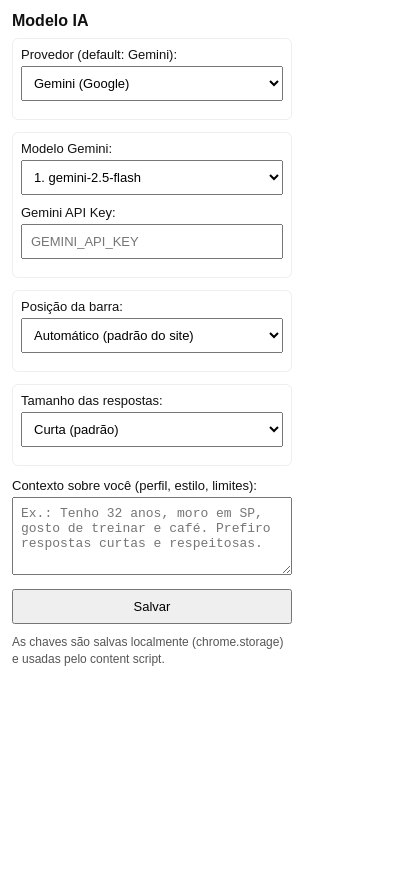
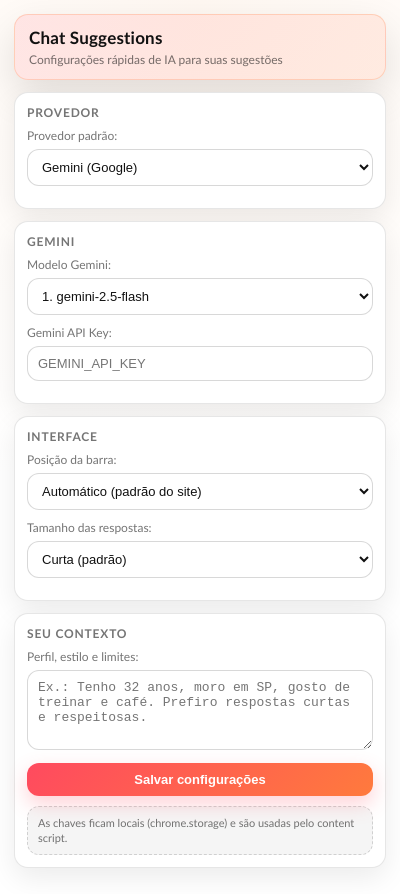
Before and after one commit to puppe1990/date-app-sugestions, a browser extension: page popup.html in a window 400 px wide. Before the commit the page ends 844 px from the top, so only its background shows below. Drawn offline with Linux system fonts and the light colour scheme.

Commit message:
Revamp popup.html with a complete redesign of the UI. Introduce CSS variables for theming, enhance layout with cards for better organization, and update styles for improved readability and user interaction. Add sections for provider selection, Gemini and OpenRouter configurations, and user context input, streamlining the settings interface.

```diff
--- a/popup.html
+++ b/popup.html
@@ -4,70 +4,182 @@
   <meta charset="UTF-8">
   <title>Chat Suggestions - IA</title>
   <style>
+    :root {
+      --bcs-bg: #fff8f2;
+      --bcs-bg-alt: #eef7f5;
+      --bcs-surface: #ffffff;
+      --bcs-border: rgba(17, 17, 17, 0.10);
+      --bcs-muted: rgba(17, 17, 17, 0.58);
+      --bcs-text: #111111;
+      --bcs-accent: #ff4a5f;
+      --bcs-accent-strong: #ff7a3d;
+      --bcs-shadow: 0 16px 40px rgba(0, 0, 0, 0.12);
+      --bcs-radius: 14px;
+    }
+
+    * {
+      box-sizing: border-box;
+    }
+
     body {
-      font-family: Arial, sans-serif;
-      margin: 12px;
-      width: 280px;
-      color: #111;
+      margin: 0;
+      min-width: 320px;
+      font-family: "Trebuchet MS", "Segoe UI", Verdana, sans-serif;
+      color: var(--bcs-text);
+      background: radial-gradient(circle at top, var(--bcs-bg), #ffffff 56%), linear-gradient(140deg, var(--bcs-bg) 0%, var(--bcs-bg-alt) 100%);
     }
-    h1 {
-      font-size: 16px;
-      margin: 0 0 8px;
+
+    .app {
+      padding: 14px;
     }
+
+    .app-header {
+      padding: 12px 14px;
+      background: linear-gradient(135deg, rgba(255, 74, 95, 0.12), rgba(255, 122, 61, 0.12));
+      border-radius: var(--bcs-radius);
+      border: 1px solid rgba(255, 122, 61, 0.25);
+      margin-bottom: 12px;
+      box-shadow: var(--bcs-shadow);
+    }
+
+    .app-title {
+      font-size: 17px;
+      letter-spacing: 0.2px;
+      font-weight: 700;
+    }
+
+    .app-subtitle {
+      margin-top: 4px;
+      font-size: 12px;
+      color: var(--bcs-muted);
+    }
+
+    .card {
+      background: var(--bcs-surface);
+      border-radius: var(--bcs-radius);
+      padding: 12px;
+      border: 1px solid var(--bcs-border);
+      box-shadow: 0 10px 28px rgba(0, 0, 0, 0.08);
+      margin-bottom: 12px;
+    }
+
+    .card-title {
+      font-size: 12px;
+      font-weight: 700;
+      text-transform: uppercase;
+      letter-spacing: 0.8px;
+      color: var(--bcs-muted);
+      margin-bottom: 8px;
+    }
+
     label {
+      display: block;
+      font-size: 12px;
+      margin-bottom: 6px;
+      color: var(--bcs-muted);
+    }
+
+    select,
+    button,
+    input,
+    textarea {
+      width: 100%;
+      padding: 9px 10px;
       font-size: 13px;
-      display: block;
-      margin-bottom: 4px;
+      border-radius: 12px;
+      border: 1px solid rgba(17, 17, 17, 0.16);
+      background: #ffffff;
+      color: var(--bcs-text);
+      outline: none;
+      transition: border-color 0.2s ease, box-shadow 0.2s ease, transform 0.05s ease;
     }
-    select, button, input, textarea {
-      width: 100%;
-      box-sizing: border-box;
-      padding: 8px;
+
+    select:focus,
+    input:focus,
+    textarea:focus {
+      border-color: rgba(255, 74, 95, 0.45);
+      box-shadow: 0 0 0 3px rgba(255, 74, 95, 0.12);
+    }
+
+    select,
+    input,
+    textarea {
       margin-bottom: 10px;
-      font-size: 13px;
     }
+
+    textarea {
+      resize: vertical;
+      min-height: 78px;
+    }
+
+    button {
+      border: none;
+      font-weight: 700;
+      color: #ffffff;
+      background: linear-gradient(135deg, var(--bcs-accent), var(--bcs-accent-strong));
+      box-shadow: 0 8px 20px rgba(255, 74, 95, 0.25);
+      cursor: pointer;
+    }
+
+    button:hover {
+      transform: translateY(-1px);
+      box-shadow: 0 12px 24px rgba(255, 74, 95, 0.28);
+    }
+
+    button:active {
+      transform: translateY(0);
+    }
+
     .note {
-      font-size: 12px;
-      color: #555;
+      margin-top: 10px;
+      font-size: 11px;
+      color: var(--bcs-muted);
+      padding: 8px 10px;
+      border-radius: 12px;
+      background: rgba(17, 17, 17, 0.04);
+      border: 1px dashed rgba(17, 17, 17, 0.16);
       line-height: 1.4;
     }
-    .section {
-      margin-bottom: 12px;
-      padding: 8px;
-      border: 1px solid #eee;
-      border-radius: 6px;
-    }
+
     .hidden {
       display: none;
     }
   </style>
 </head>
 <body>
-  <h1>Modelo IA</h1>
+  <div class="app">
+    <header class="app-header">
+      <div class="app-title">Chat Suggestions</div>
+      <div class="app-subtitle">Configurações rápidas de IA para suas sugestões</div>
+    </header>
 
-  <div class="section">
-    <label for="providerSelect">Provedor (default: Gemini):</label>
+    <div class="card">
+      <div class="card-title">Provedor</div>
+      <label for="providerSelect">Provedor padrão:</label>
       <select id="providerSelect">
         <option value="gemini">Gemini (Google)</option>
         <option value="openrouter">OpenRouter</option>
       </select>
     </div>
 
-  <div class="section" id="geminiSection">
+    <div class="card" id="geminiSection">
+      <div class="card-title">Gemini</div>
       <label for="geminiModelSelect">Modelo Gemini:</label>
       <select id="geminiModelSelect"></select>
       <label for="geminiKeyInput">Gemini API Key:</label>
       <input id="geminiKeyInput" type="password" placeholder="GEMINI_API_KEY" autocomplete="off" />
     </div>
 
-  <div class="section" id="openrouterSection">
+    <div class="card" id="openrouterSection">
+      <div class="card-title">OpenRouter</div>
       <label for="modelSelect">Modelo OpenRouter:</label>
       <select id="modelSelect"></select>
       <label for="apiKeyInput">OpenRouter API Key:</label>
       <input id="apiKeyInput" type="password" placeholder="sk-..." autocomplete="off" />
     </div>
 
-  <div class="section">
+    <div class="card">
+      <div class="card-title">Interface</div>
       <label for="uiPlacementSelect">Posição da barra:</label>
       <select id="uiPlacementSelect">
         <option value="auto">Automático (padrão do site)</option>
@@ -75,9 +187,6 @@
         <option value="overlay">Sobreposto ao chat (overlay)</option>
         <option value="floating">Ícone flutuante à direita</option>
       </select>
-  </div>
-
-  <div class="section">
       <label for="responseLengthSelect">Tamanho das respostas:</label>
       <select id="responseLengthSelect">
         <option value="short">Curta (padrão)</option>
@@ -86,11 +195,15 @@
       </select>
     </div>
 
-  <label for="profileInput">Contexto sobre você (perfil, estilo, limites):</label>
+    <div class="card">
+      <div class="card-title">Seu contexto</div>
+      <label for="profileInput">Perfil, estilo e limites:</label>
       <textarea id="profileInput" rows="4" placeholder="Ex.: Tenho 32 anos, moro em SP, gosto de treinar e café. Prefiro respostas curtas e respeitosas."></textarea>
-  <button id="saveBtn">Salvar</button>
+      <button id="saveBtn">Salvar configurações</button>
       <div class="note">
-    As chaves são salvas localmente (chrome.storage) e usadas pelo content script.
+        As chaves ficam locais (chrome.storage) e são usadas pelo content script.
+      </div>
+    </div>
   </div>
   <script src="popup.js"></script>
 </body>
```
Lines whose indentation alone changed are shown as unchanged.
